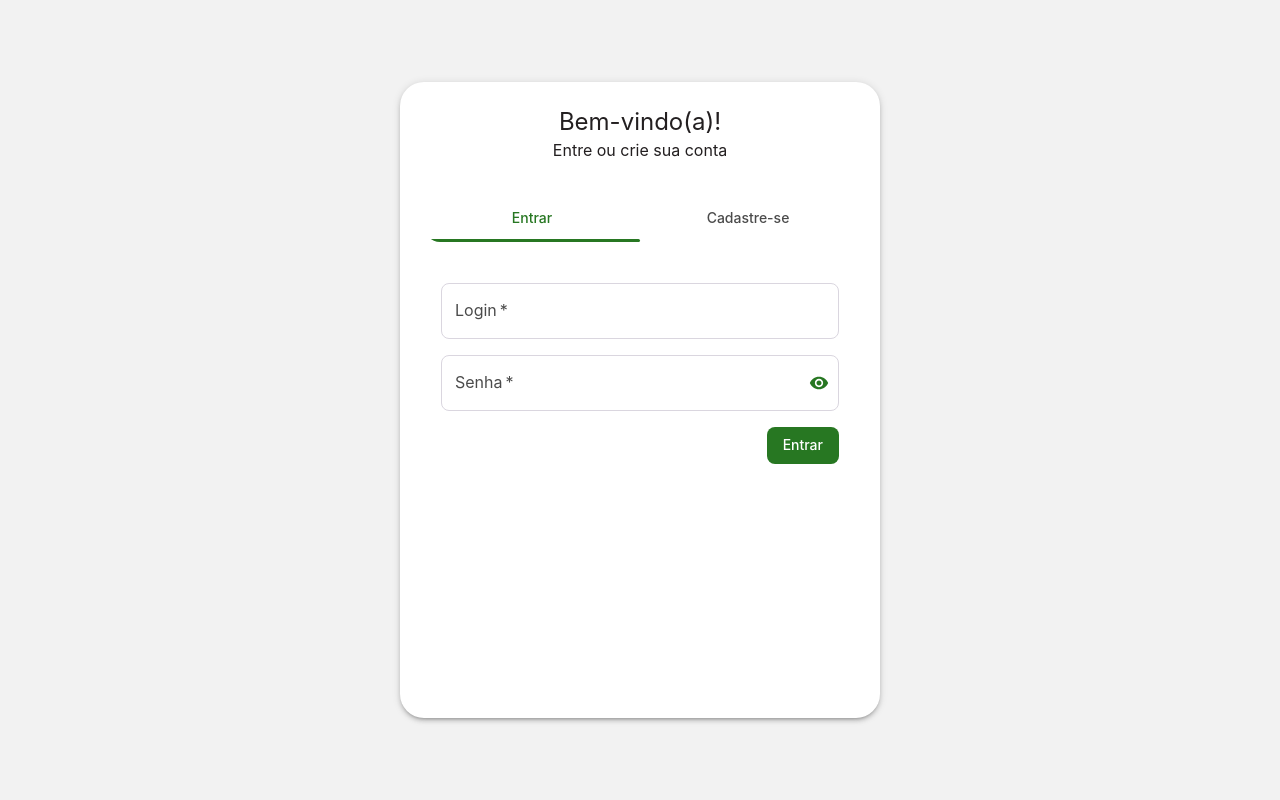
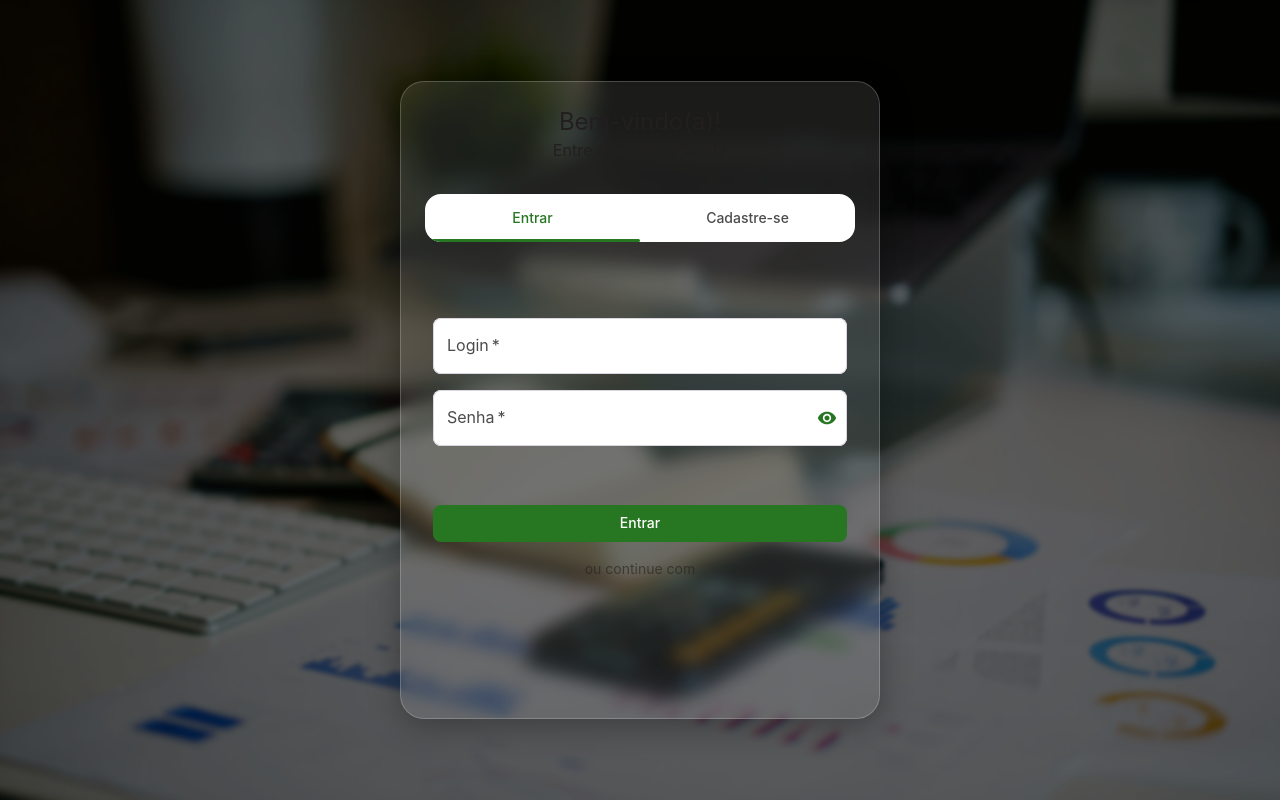
Before and after one commit to Rakharo/financial_control_front, a React (Vite) app: page / in a window 1280 px wide. Built offline with nearby package versions, Linux system fonts and the light colour scheme.

Commit message:
integração com google OAuth para login/cadastro utilizando google

```diff
--- a/package.json
+++ b/package.json
@@ -16,6 +16,7 @@
     "@mui/icons-material": "^7.3.9",
     "@mui/material": "^7.3.9",
     "@mui/x-date-pickers": "^8.27.2",
+    "@react-oauth/google": "^0.13.4",
     "@tanstack/react-query": "^5.90.21",
     "axios": "^1.13.6",
     "dayjs": "^1.11.19",
--- a/src/hooks/useLogin.ts
+++ b/src/hooks/useLogin.ts
@@ -1,13 +1,16 @@
 import { useMutation, useQueryClient } from "@tanstack/react-query";
-import type { iLoginRequest } from "../interfaces/LoginInterface";
+import type { iGoogleLoginRequest, iLoginRequest } from "../interfaces/LoginInterface";
 import { Login } from "../services/LoginService";
 import { useAlert } from "../contexts/AlertContext";
+
+type LoginPayload = iLoginRequest | iGoogleLoginRequest;
+
 
 export function useLogin() {
   const queryClient = useQueryClient();
   const { showAlert } = useAlert();
   return useMutation({
-    mutationFn: ({ data }: { data: iLoginRequest }) => Login(data),
+    mutationFn: (data: LoginPayload ) => Login(data),
     onSuccess: (result) => {
       queryClient.setQueryData(["me"], result.user);
     },
--- a/src/interfaces/LoginInterface.ts
+++ b/src/interfaces/LoginInterface.ts
@@ -3,6 +3,10 @@ import type { iUserResponse } from "./UserInterface";
 export interface iLoginRequest {
   login: string;
   password: string;
+}
+
+export interface iGoogleLoginRequest {
+  googleToken: string;
 }
 
 export interface iLoginResponse {
--- a/src/main.tsx
+++ b/src/main.tsx
@@ -1,20 +1,23 @@
-import { StrictMode } from 'react'
-import { createRoot } from 'react-dom/client'
-import './index.css'
-import App from './App.tsx'
+import { StrictMode } from "react";
+import { createRoot } from "react-dom/client";
+import "./index.css";
+import App from "./App.tsx";
 
 import { UserProvider } from "./contexts/UserContext";
 import ReactQueryProvider from "./providers/ReactQueryProvider";
-import dayjs from 'dayjs';
+import dayjs from "dayjs";
+import { GoogleOAuthProvider } from "@react-oauth/google";
 
 dayjs.locale("pt-br");
 
-createRoot(document.getElementById('root')!).render(
+createRoot(document.getElementById("root")!).render(
   <StrictMode>
     <ReactQueryProvider>
       <UserProvider>
-        <App />
+        <GoogleOAuthProvider clientId="886522038636-kbjmui0f7t0h4lcdg4lrfc7sik168jsu.apps.googleusercontent.com">
+          <App />
+        </GoogleOAuthProvider>
       </UserProvider>
     </ReactQueryProvider>
   </StrictMode>,
-)
+);
--- a/src/pages/Login/components/loginTab.tsx
+++ b/src/pages/Login/components/loginTab.tsx
@@ -9,10 +9,14 @@ import { type LoginFormData, loginSchema } from "../utils/loginSchema";
 import { useAlert } from "../../../contexts/AlertContext";
 import BaseForm from "../../../components/global/BaseForm";
 import BaseInput from "../../../components/global/BaseInput";
-import { Box } from "@mui/material";
+import { Box, Typography } from "@mui/material";
 import BaseButton from "../../../components/global/BaseButton";
+import { GoogleLogin } from "@react-oauth/google";
 
-export default function LoginTab(props: { defaultLogin: string }) {
+export default function LoginTab(props: {
+  defaultLogin: string;
+  onGoogleLogin: (credential: string) => void;
+}) {
   const navigate = useNavigate();
   const loginMutation = useLogin();
   const { setAuth } = useUser();
@@ -30,11 +34,11 @@ export default function LoginTab(props: { defaultLogin: string }) {
   });
 
   async function onSubmit(data: LoginFormData) {
-    try{
-        const result = await loginMutation.mutateAsync(
-          { data: data },
-          {
-            onSuccess: () => {
+    try {
+      const result = await loginMutation.mutateAsync(data);
+
+      setAuth(result.access_token, result.refresh_token);
+
       navigate("/dashboard");
 
       showAlert({
@@ -42,13 +46,8 @@ export default function LoginTab(props: { defaultLogin: string }) {
         description: `Bem vindo(a), ${result.user.name}`,
         severity: "success",
       });
-              setAuth(result.access_token, result.refresh_token);
-            },
-          },
-        );
-
     } catch (error) {
-        console.error(error)
+      console.error(error);
     }
   }
 
@@ -56,12 +55,12 @@ export default function LoginTab(props: { defaultLogin: string }) {
     <>
       <Box
         sx={{
-          border: "1px solid rgba(255,255,255,0.2)",
-          padding: 2,
-          borderRadius: "1rem",
+          padding: 1,
           display: "flex",
           flexDirection: "column",
+          justifyContent: "space-evenly",
           gap: 2,
+          minHeight: 420,
         }}
       >
         <BaseForm methods={form} onSubmit={form.handleSubmit(onSubmit)}>
@@ -94,12 +93,36 @@ export default function LoginTab(props: { defaultLogin: string }) {
           />
         </BaseForm>
 
+        <Box sx={{ display: "flex", flexDirection: "column", gap: 2 }}>
           <BaseButton
             btnText="Entrar"
             onClick={form.handleSubmit(onSubmit)}
             disabled={loginMutation.isPending}
-          sx={{ alignSelf: "flex-end" }}
           />
+
+          <Typography sx={{ textAlign: "center", opacity: 0.6, fontSize: 14 }}>
+            ou continue com
+          </Typography>
+
+          {!loginMutation.isPending && (
+            <GoogleLogin
+              onSuccess={(res) => {
+                if (res.credential) {
+                  props.onGoogleLogin(res.credential);
+                }
+              }}
+              onError={() => {
+                console.log("Erro no login com Google");
+              }}
+              useOneTap={false}
+              theme="outline"
+              size="large"
+              text="signin_with"
+              shape="rectangular"
+              width="100%"
+            />
+          )}
+        </Box>
       </Box>
     </>
   );
--- a/src/pages/Login/components/signUpTab.tsx
+++ b/src/pages/Login/components/signUpTab.tsx
@@ -9,11 +9,16 @@ import { Box, Collapse, Typography } from "@mui/material";
 import { CheckBox, CropSquare } from "@mui/icons-material";
 import BaseButton from "../../../components/global/BaseButton";
 import { useCreateUser } from "../../../hooks/useUser";
+import { GoogleLogin } from "@react-oauth/google";
+import { useAlert } from "../../../contexts/AlertContext";
 
 export default function SignUpTab(props: {
   goToLogin: () => void;
   onSuccess: (login: string) => void;
+  onGoogleLogin: (credential: string) => void;
+  isGoogleLoading: boolean;
 }) {
+  const { showAlert } = useAlert();
   const createUser = useCreateUser();
 
   const defaultValues: SignUpFormData = {
@@ -66,10 +71,10 @@ export default function SignUpTab(props: {
     }
   }
 
-  function handleCancelSignUp() {
-    form.reset(defaultValues);
-    props.goToLogin();
-  }
+//   function handleCancelSignUp() {
+//     form.reset(defaultValues);
+//     props.goToLogin();
+//   }
 
   return (
     <>
@@ -80,7 +85,9 @@ export default function SignUpTab(props: {
           borderRadius: "1rem",
           display: "flex",
           flexDirection: "column",
+          justifyContent: "space-between",
           gap: 2,
+          minHeight: 420
         }}
       >
         <BaseForm methods={form} onSubmit={form.handleSubmit(onSubmit)}>
@@ -160,19 +167,54 @@ export default function SignUpTab(props: {
             </Box>
           </Collapse>
         </BaseForm>
-        <Box
+
+        <Box sx={{ display: "flex", flexDirection: "column", gap: 2 }}>
+          <BaseButton
+            btnText="Criar conta"
+            onClick={form.handleSubmit(onSubmit)}
+            disabled={props.isGoogleLoading}
+          />
+
+          <Typography sx={{ textAlign: "center", opacity: 0.6, fontSize: 14 }}>
+            ou continue com
+          </Typography>
+
+          {!props.isGoogleLoading && (
+            <GoogleLogin
+              onSuccess={(res) => {
+                if (res.credential) {
+                  props.onGoogleLogin(res.credential);
+                }
+              }}
+              onError={() => {
+                showAlert({
+                    title: "Erro!",
+                    description: "Erro ao autenticar com Google",
+                    severity: "error"
+                })
+              }}
+              useOneTap={false}
+              theme="outline"
+              size="large"
+              text="continue_with"
+              shape="rectangular"
+              width="100%"
+            />
+          )}
+        </Box>
+        {/* <Box
           sx={{
             display: "flex",
             justifyContent: "space-between",
             marginTop: form.watch("password", "") !== "" ? 2 : 0,
           }}
         >
-          <BaseButton btnText="Cancelar" onClick={handleCancelSignUp} />
+          <BaseButton btnText="Cancelar" color="neutral" variant="outlined" onClick={handleCancelSignUp} />
           <BaseButton
             btnText="Criar conta"
             onClick={form.handleSubmit(onSubmit)}
           />
-        </Box>
+        </Box> */}
       </Box>
     </>
   );
--- a/src/pages/Login/login.tsx
+++ b/src/pages/Login/login.tsx
@@ -5,9 +5,39 @@ import SignUpTab from "./components/signUpTab";
 import BaseCard from "../../components/global/BaseCard";
 import { useState } from "react";
 
+import bgImage from "../../assets/images/loginBackground.jpg";
+import { useNavigate } from "react-router-dom";
+import { useAlert } from "../../contexts/AlertContext";
+import { useUser } from "../../contexts/UserContext";
+import { useLogin } from "../../hooks/useLogin";
+
 export default function Login() {
+  const { setAuth } = useUser();
+  const { showAlert } = useAlert();
+  const navigate = useNavigate();
+
+  //States
   const [tab, setTab] = useState<string | number>("login");
   const [prefillLogin, setPrefillLogin] = useState("");
+
+  //React Query Mutation
+  const loginMutation = useLogin();
+
+  async function handleGoogleLogin(credential: string) {
+    const result = await loginMutation.mutateAsync({
+      googleToken: credential,
+    });
+
+    setAuth(result.access_token, result.refresh_token);
+
+    navigate("/dashboard");
+
+    showAlert({
+      title: "Login realizado com sucesso!",
+      description: `Bem vindo(a), ${result.user.name}`,
+      severity: "success",
+    });
+  }
   return (
     <Box
       sx={{
@@ -16,14 +46,40 @@ export default function Login() {
         justifyContent: "center",
         alignItems: "center",
         padding: 2,
+
+        backgroundImage: `linear-gradient(rgba(0,0,0,0.4), rgba(0,0,0,0.4)), url(${bgImage})`,
+        backgroundSize: "cover",
+        backgroundPosition: "center",
+        backgroundRepeat: "no-repeat",
+        position: "relative",
+
+        "&::before": {
+          content: '""',
+          position: "absolute",
+          inset: 0,
+          background: "rgba(0,0,0,0.3)",
+          backdropFilter: "blur(2px)",
+        },
+
+        "& > *": {
+          position: "relative",
+          zIndex: 1,
+        },
       }}
+      className="tabsBox"
     >
       <BaseCard
         sx={{
           width: "100%",
           maxWidth: 480,
           borderRadius: "1.5rem",
-          boxShadow: 3,
+
+          background: "rgba(255, 255, 255, 0.1)",
+          backdropFilter: "blur(8px)",
+          WebkitBackdropFilter: "blur(8px)",
+
+          border: "1px solid rgba(255,255,255,0.2)",
+          boxShadow: "0 8px 32px rgba(0,0,0,0.3)",
         }}
         cardTitle="Bem-vindo(a)!"
         cardDescription="Entre ou crie sua conta"
@@ -38,7 +94,12 @@ export default function Login() {
             {
               label: "Entrar",
               value: "login",
-              render: () => <LoginTab defaultLogin={prefillLogin} />,
+              render: () => (
+                <LoginTab
+                  defaultLogin={prefillLogin}
+                  onGoogleLogin={handleGoogleLogin}
+                />
+              ),
             },
             {
               label: "Cadastre-se",
@@ -50,10 +111,17 @@ export default function Login() {
                     setPrefillLogin(login);
                     setTab("login");
                   }}
+                  onGoogleLogin={handleGoogleLogin}
+                  isGoogleLoading={loginMutation.isPending}
                 />
               ),
             },
           ]}
+          sx={{
+            background: "rgba(255, 255, 255, 0.1)",
+            backdropFilter: "blur(12px)",
+            WebkitBackdropFilter: "blur(12px)",
+          }}
         />
       </BaseCard>
     </Box>
--- a/src/services/LoginService.ts
+++ b/src/services/LoginService.ts
@@ -1,10 +1,11 @@
 import { api } from "../api/axios";
 import type {
+  iGoogleLoginRequest,
   iLoginRequest,
   iLoginResponse,
 } from "../interfaces/LoginInterface";
 
-export async function Login(data: iLoginRequest) {
+export async function Login(data: iLoginRequest | iGoogleLoginRequest) {
   const response = await api.post<iLoginResponse>("/auth/login", data);
   return response.data;
 }
```
Also changed, not shown: src/assets/images/loginBackground.jpg (added), 1 other file (tests, documents, lock files or other folders). Lines whose indentation alone changed are shown as unchanged.
